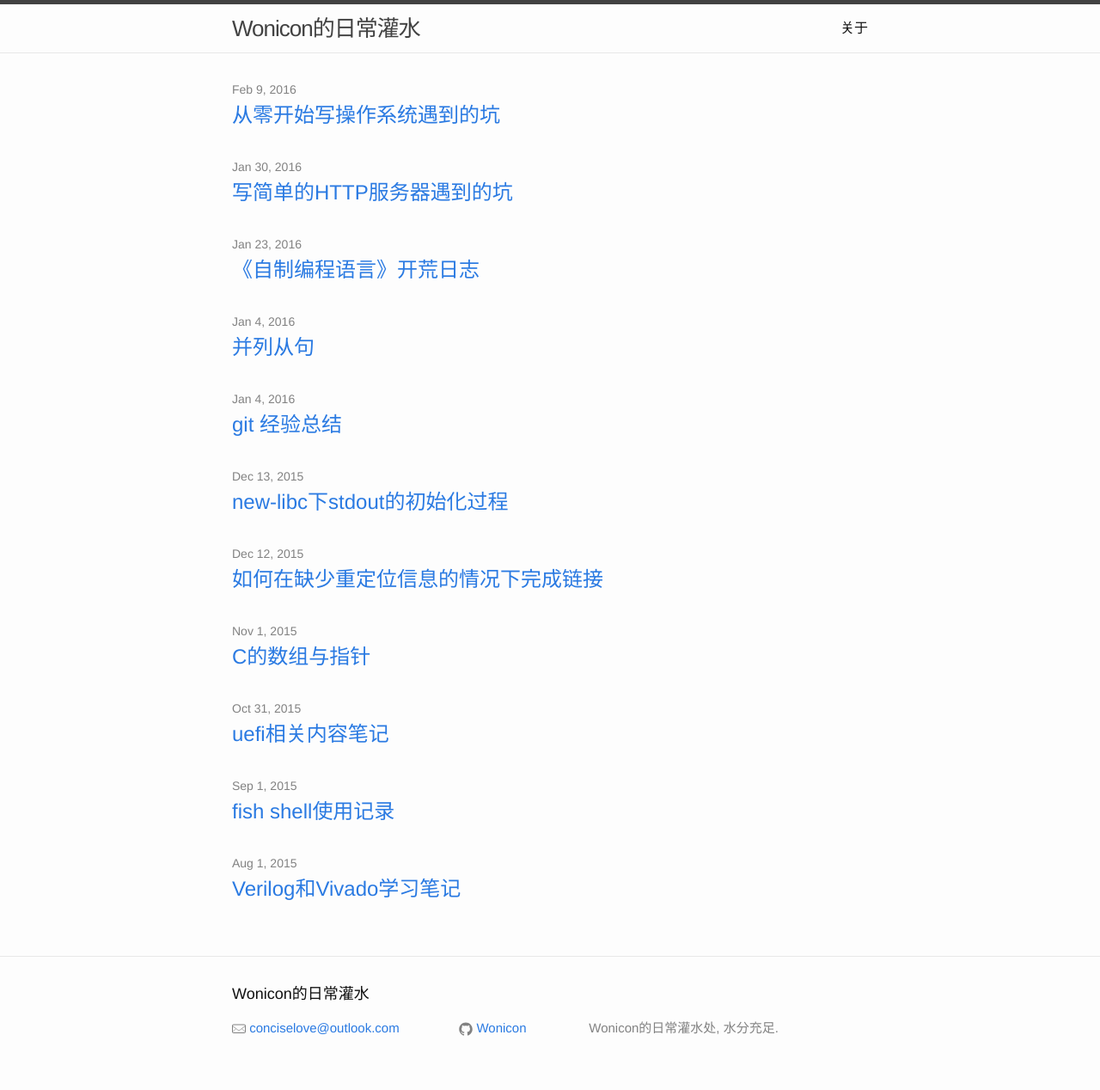
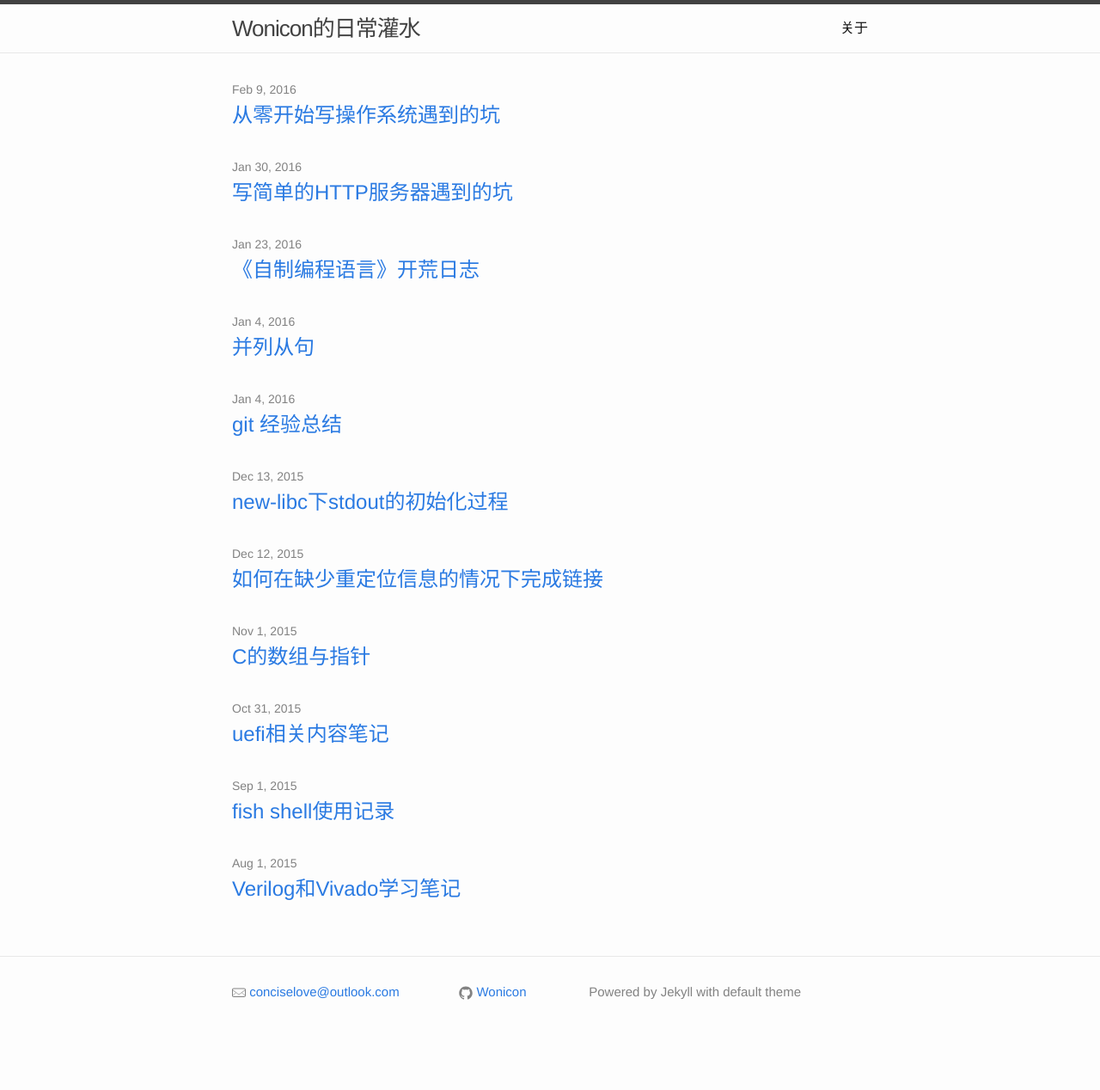
Before and after one commit to Wonicon/Wonicon.github.io, a Jekyll site: the page built from index.html, in a window 1280 px wide. Shown: the whole page at 86% size. Built offline with Jekyll 4.4.1, drawn with Linux system fonts in a browser that asks for light colours; Markdown is read by kramdown in place of the engine named in the settings; after the commit the page ends 1226 px from its top, so only the background shows below that.

Commit message:
Simplify footer

```diff
--- a/_config.yml
+++ b/_config.yml
@@ -9,7 +9,7 @@
 title: Wonicon的日常灌水
 email: conciselove@outlook.com
 description: > # this means to ignore newlines until "baseurl:"
-    Wonicon的日常灌水处, 水分充足.
+    Powered by Jekyll with default theme
 baseurl: "" # the subpath of your site, e.g. /blog
 url: "http://www.wonicon.com" # the base hostname & protocol for your site
 github_username: Wonicon
--- a/_includes/footer.html
+++ b/_includes/footer.html
@@ -2,7 +2,6 @@
 
   <div class="wrapper">
 
-    <h2 class="footer-heading">{{ site.title }}</h2>
 
     <div class="footer-col-wrapper">
       <div class="footer-col footer-col-1">
```
